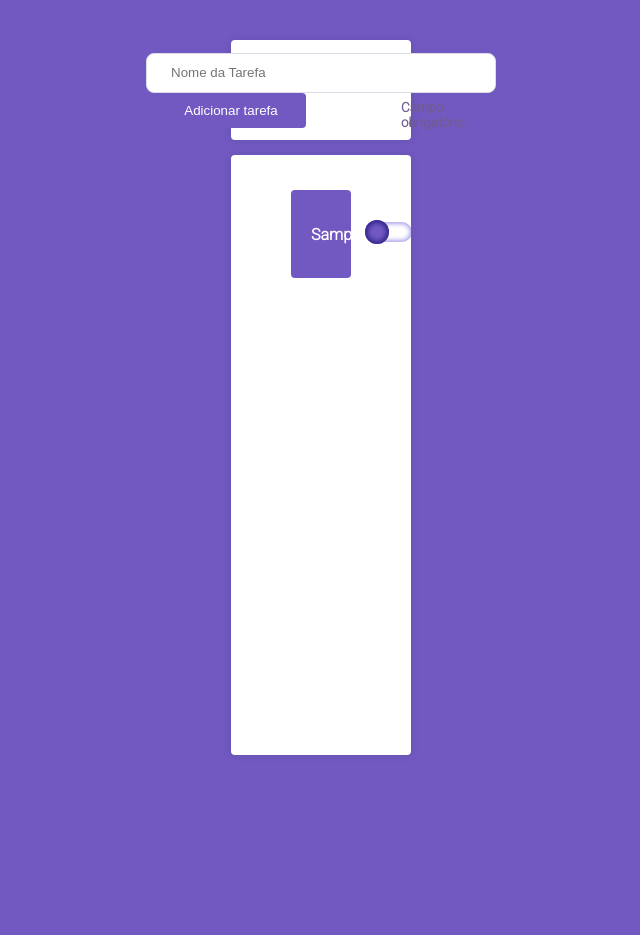
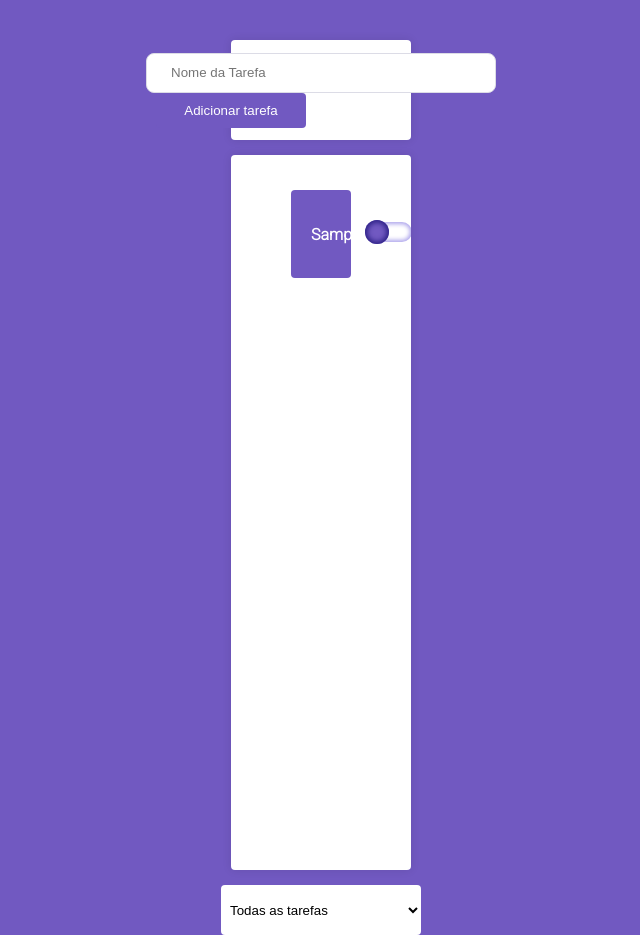
Before and after one commit to o-yurimaciel/Projeto-final-react, a React (Create React App) app: page / in a window 1280 px wide. Both pictures are taken after typing "Sample" into the empty fields and a click on the button "Adicionar tarefa". Shown: the whole page, without its empty margins (319-959 px from the left). Before the commit the page ends 800 px from the top, so only its background shows below. Built offline with nearby package versions, Linux system fonts and the light colour scheme.

Commit message:
todo filter added

```diff
--- a/src/components/TodoItem/index.js
+++ b/src/components/TodoItem/index.js
@@ -38,7 +38,7 @@ export default function TodoItem({ title, id, onDelete, completed, onStatusUpdat
         <input
         title={!completed ? "Concluir tarefa" : "Desmarcar tarefa"}
         type="checkbox"
-        value={checked}
+        checked={checked}
         onChange={handleChange}
         />
         <button title="Excluir" onClick={handleClickDelete}> <FaTrash color="white" size={18} /></button>
--- a/src/containers/ToDoCreator/index.js
+++ b/src/containers/ToDoCreator/index.js
@@ -10,10 +10,12 @@ export default function ToDoCreator() {
 
   const { todos, dispatchToTodos } = useContext(TodoContext)
 
-  const { getFieldProps, touched, errors, isValid, handleSubmit } = useFormik({
+  const { getFieldProps, errors, handleSubmit } = useFormik({
     initialValues: {
       title: ''
     },
+    validateOnChange: false,
+    validateOnBlur: false,
     validationSchema: yup.object({
       title: yup.string().required('Campo obrigatório.')
     }),
@@ -40,9 +42,9 @@ export default function ToDoCreator() {
           {...getFieldProps('title')}
           ref={inputTitle}/>
 
-          <button disabled={!isValid}>Adicionar tarefa</button>
+          <button>Adicionar tarefa</button>
 
-          {touched.title && errors.title ? (
+          {errors.title ? (
             <small>{errors.title}</small>
           ) : null }
         </form>
--- /dev/null
+++ b/src/containers/ToDoFilter/ToDoSelect/index.js
@@ -0,0 +1,13 @@
+import React from 'react'
+
+import './styles.css'
+
+export default function ToDoSelect({ value, onOptionChange, options }) {
+  return (
+    <select className="select" value={value} onChange={onOptionChange}>
+      {options.map((option) => {
+        return <option value={option.value}>{option.title}</option>
+      })}
+    </select>
+  )
+}
--- /dev/null
+++ b/src/containers/ToDoFilter/ToDoSelect/styles.css
@@ -0,0 +1,10 @@
+.select {
+  width: 240px;
+  height: 30px;
+  border: none;
+  outline: 0;
+  border-radius: 10px;
+  background-color: white;
+  padding: 5px;
+  cursor: pointer;
+}
--- /dev/null
+++ b/src/containers/ToDoFilter/index.js
@@ -0,0 +1,47 @@
+import React, { useContext, useCallback, useState, useEffect } from 'react'
+import FilterContext from '../../state/filter/Context'
+import * as filterActions from '../../state/filter/actions'
+
+import './styles.css'
+import ToDoSelect from './ToDoSelect'
+
+export default function ToDoFilter() {
+
+  const { filter, dispatchToFilter } = useContext(FilterContext)
+
+  const [selectValue, setSelectValue] = useState(filter)
+
+  const filterUpdate = useCallback(
+    (filter) => {
+      dispatchToFilter(filterActions.toggleFilter(filter))
+    },
+    [dispatchToFilter],
+  )
+
+  const handleOptionChange = useCallback(
+    (e) => {
+      setSelectValue(e.target.value)
+    },
+    [setSelectValue],
+  )
+
+  useEffect(() => {
+    filterUpdate(selectValue)
+  }, [filterUpdate, selectValue])
+
+  return (
+    <div className="filter-container">
+      <div className="filter-wrapper">
+        <ToDoSelect
+        value={selectValue}
+        onOptionChange={handleOptionChange}
+        options={[
+          { value: 'all', title: 'Todas as tarefas'},
+          { value: 'todo', title: 'Tarefas ativas'},
+          { value: 'done', title: 'Tarefas concluídas'}
+        ]}
+        />
+      </div>
+    </div>
+  )
+}
--- /dev/null
+++ b/src/containers/ToDoFilter/styles.css
@@ -0,0 +1,16 @@
+.filter-container {
+  display: flex;
+  justify-content: center;
+  align-items: center;
+}
+
+.filter-container .filter-wrapper {
+  display: flex;
+  justify-content: center;
+  align-items: center;
+  width: 200px;
+  height: 50px;
+  background-color: white;
+  border-radius: 4px;
+  margin-top: 15px;
+}
--- a/src/containers/ToDoList/index.js
+++ b/src/containers/ToDoList/index.js
@@ -1,10 +1,13 @@
 import React, { useContext, useEffect, useCallback, useState } from 'react'
 import TodoContext from '../../state/todo/Context'
+import FilterContext from '../../state/filter/Context'
 import * as todosActions from '../../state/todo/actions'
 
 import './styles.css'
 import TodoItem from '../../components/TodoItem'
 import ToDoModal from '../ToDoModal'
+
+import SwitchFilter from '../../utils/SwitchFilter'
 
 export default function ToDoList() {
 
@@ -52,21 +55,18 @@ export default function ToDoList() {
 
   const getTitle = useCallback(
     (id) => {
-      let currentTitle = ''
-      todos.forEach((todo) => {
-        if(todo.id === id) {
-          currentTitle = todo.title
-        }
-      })
+      const currentTitle = todos.find(todo => todo.id === id).title
       return currentTitle
     },
     [todos],
   )
 
+  const { filter } = useContext(FilterContext)
+
   return (
     <div className="wrapper-list">
       <ul>
-        {todos.map(todo => (
+        {SwitchFilter(todos, filter).map(todo => (
           <TodoItem
             title={todo.title}
             key={todo.id}
--- a/src/containers/ToDoList/styles.css
+++ b/src/containers/ToDoList/styles.css
@@ -5,7 +5,7 @@
   box-shadow: 0 0 10px rgba(0, 0, 0, 0.1);
   background-color: white;
   border-radius: 4px;
-  height: 600px;
+  height: 715px;
 }
 
 .wrapper-list ul {
--- a/src/pages/TodoApp/TodoApp.js
+++ b/src/pages/TodoApp/TodoApp.js
@@ -1,8 +1,7 @@
 import React from 'react';
 import ToDoCreator from './../../containers/ToDoCreator'
 import ToDoList from '../../containers/ToDoList';
-
-// import { Container } from './styles';
+import ToDoFilter from '../../containers/ToDoFilter';
 
 export default function containers() {
   return (
@@ -13,7 +12,9 @@ export default function containers() {
       <main>
         <ToDoList />
       </main>
-      {/* <footer>filter</footer> */}
+      <footer>
+        <ToDoFilter />
+      </footer>
     </>
   );
 }
--- /dev/null
+++ b/src/utils/SwitchFilter.js
@@ -0,0 +1,15 @@
+export default function SwitchFilter(list, currentFilter) {
+    switch(currentFilter) {
+      case "all":
+        return list
+        case "todo":
+          return list.filter((item) => {
+            return item.completed === false
+          })
+          case "done":
+            return list.filter((item) => {
+              return item.completed === true
+            })
+      default: throw new Error()
+    }
+}
```
